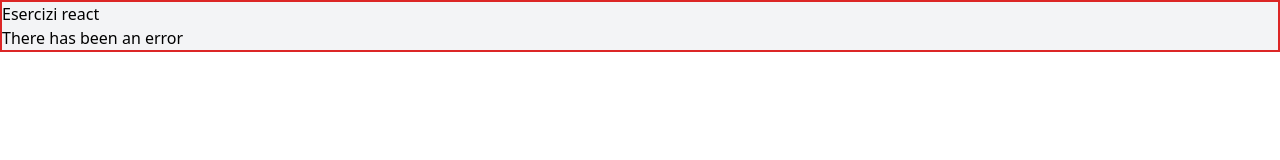
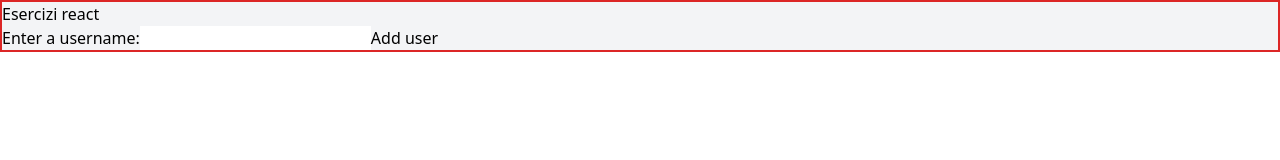
Before and after one commit to RavaMarghe/Esercizi-React, a React (Create React App) app in the folder my-app/: page / in a window 1280 px wide. Shown: the top 160 px of the page. Built offline with nearby package versions, Linux system fonts and the light colour scheme; no server answers.

Commit message:
feat add GithubUserList.js

```diff
--- a/my-app/src/App.js
+++ b/my-app/src/App.js
@@ -1,17 +1,16 @@
 import React from "react";
-import { ClickCounter } from "./ClickCounter";
 import { Container } from "./Container";
-import { GithubUser } from "./GithubUser";
+import { GithubUserList } from "./GithubUserList";
 
-function onCounterChange(count){
+/*function onCounterChange(count){
   console.log(`The Counter is now: ${count}`)
-}
+}*/
 
 export class App extends React.Component {
   render() {
     return (
       <Container title="Esercizi react">
-        <GithubUser username={"RavaMarghe"} />
+        <GithubUserList />
       </Container>
     );
   }
--- /dev/null
+++ b/my-app/src/GithubUserList.js
@@ -0,0 +1,36 @@
+import { useState } from "react";
+import { GithubUser } from "./GithubUser";
+
+export function GithubUserList() {
+  const [newUser, setNewUser] = useState([]);
+  const [users, setUsers] = useState([]);
+
+  function handleInputChange(event) {
+    setNewUser(event.target.value);
+  }
+
+  function handleAddButton() {
+    setUsers((users) => users.concat(newUser));
+  }
+
+  return (
+    <>
+      <ul>
+        {users.map((username, index) => (
+          <li key={username + index}>
+            <GithubUser username={username} />
+          </li>
+        ))}
+      </ul>
+      <label>
+          Enter a username:
+        <input
+          type="text"
+          value={newUser}
+          onChange={handleInputChange}
+        ></input>
+      </label>
+      <button onClick={handleAddButton}>Add user</button>
+    </>
+  );
+}
```
